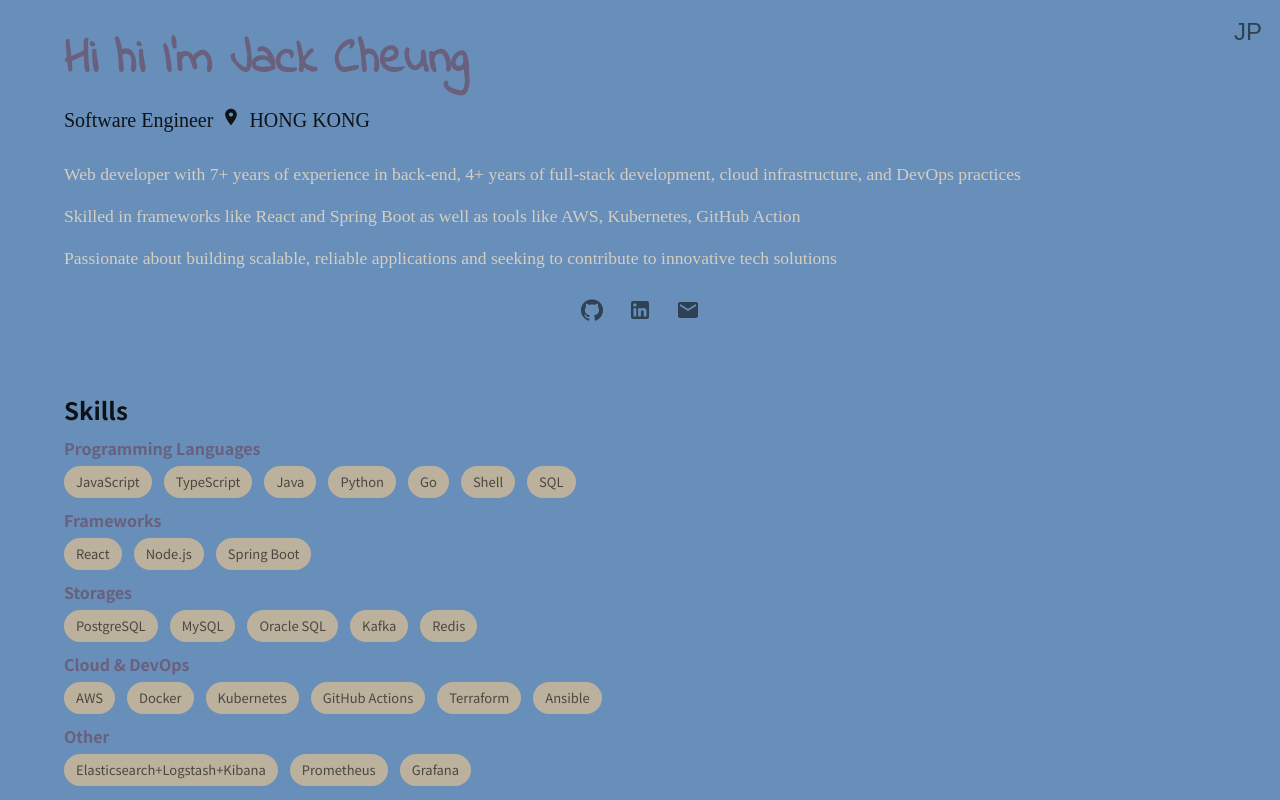
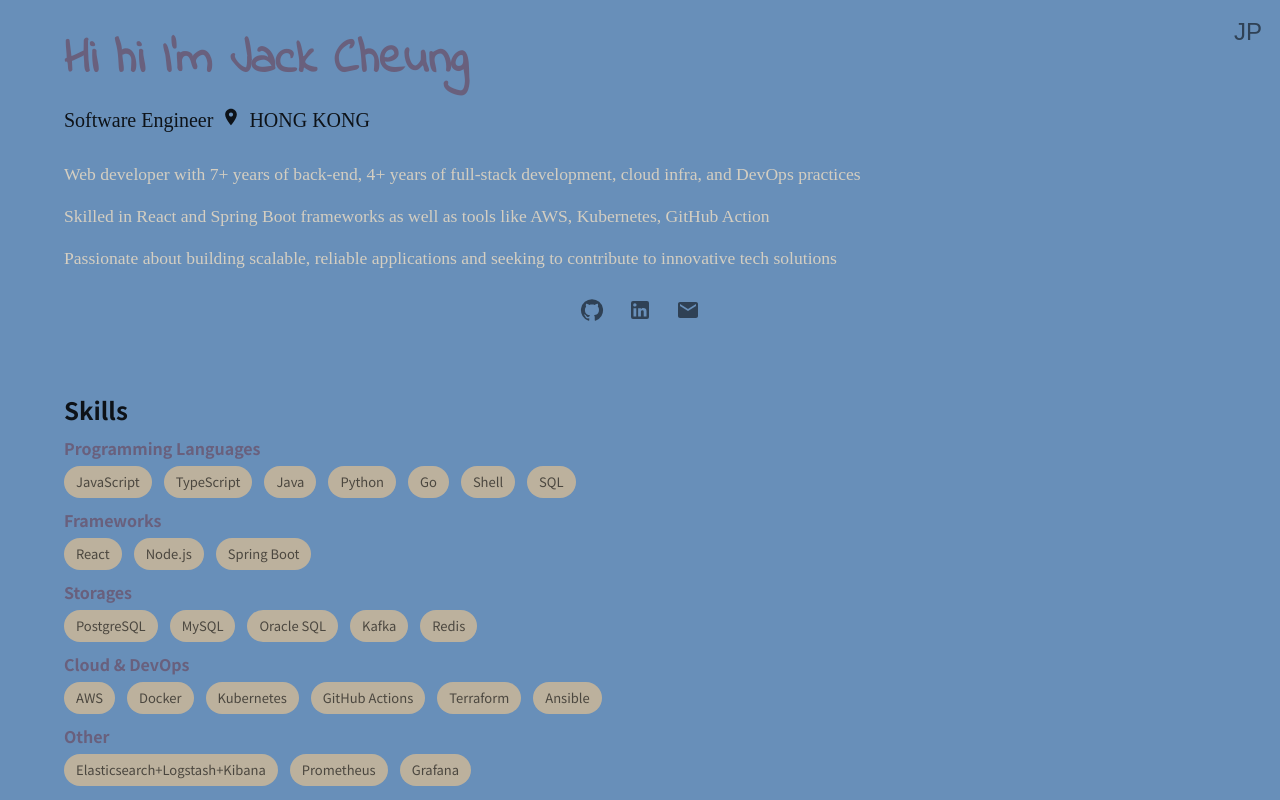
Before and after one commit to jkkcheung-dev/jkkcheung-dev.github.io, a React (Vite) app: page / in a window 1280 px wide. Shown: the top 800 px of the page. Built offline with nearby package versions, Linux system fonts and the light colour scheme; a web font is replaced by a local one.

Commit message:
fix: updated UI content

```diff
--- a/src/data/resume-en.ts
+++ b/src/data/resume-en.ts
@@ -10,8 +10,8 @@
     github: "https://github.com/jkkcheung-dev",
     linkedin: "https://www.linkedin.com/in/jack-cheung-75a621149",
     about: [
-        "Web developer with 7+ years of experience in back-end, 4+ years of full-stack development, cloud infrastructure, and DevOps practices",
-        "Skilled in frameworks like React and Spring Boot as well as tools like AWS, Kubernetes, GitHub Action",
+        "Web developer with 7+ years of back-end, 4+ years of full-stack development, cloud infra, and DevOps practices",
+        "Skilled in React and Spring Boot frameworks as well as tools like AWS, Kubernetes, GitHub Action",
         "Passionate about building scalable, reliable applications and seeking to contribute to innovative tech solutions"
     ],
     education: {
--- a/src/data/resume-jp.ts
+++ b/src/data/resume-jp.ts
@@ -4,13 +4,13 @@
     greetings: "はじめまして! ジャック です",
     cantonName: "チョン カキット",
     cantonDesc: "広東語での私の名前です",
-    role: "ソフトウェアエンジニア | Software Engineer",
+    role: "ソフトウェアエンジニア",
     location: "香港",
     email: "jackcheungkk@gmail.com",
     github: "https://github.com/jkkcheung-dev",
     linkedin: "https://www.linkedin.com/in/jack-cheung-75a621149",
     about: [
-        "ソフトウェアエンジニアとして、これまで主にJavaのSpringBootを使ったバックエンド開発や、React.jsでのフロントエンド開発に携わってきました",
+        "これまで主にJavaのSpringBootを使ったバックエンド開発や、React.jsでのフロントエンド開発に携わってきました",
         "前職では、開発だけでなく、ELKとRedisを活用したログの管理システムや、PrometheusとGrafanaを使った自動監視システムを構築しました。これにより、障害対応にかかる時間を大幅に減らすことができました",
         "現職でも、開発以外、AWSやCI/CD、Kubernetesなどを利用した開発・テスト環境の実装を担当しています。また、若手エンジニアのサポートも担当してきました"
     ],
```
